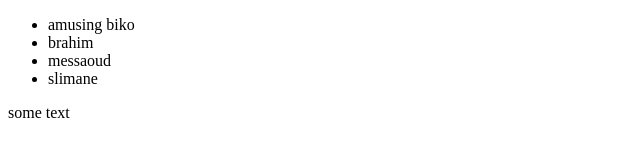
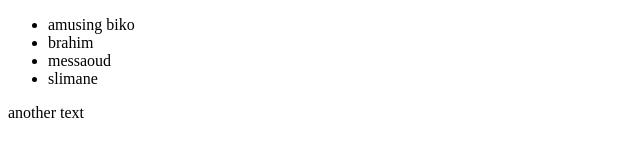
Before and after one commit to abboud-biko/tryGit, a plain HTML site: page index.html in a window 1280 px wide. Shown: the full height of the page, 0-640 px from the left. Drawn offline with Linux system fonts and the light colour scheme.

Commit message:
change the text

```diff
--- a/index.html
+++ b/index.html
@@ -10,6 +10,6 @@
 		<li>messaoud</li>
 		<li>slimane</li>
 	</ul>
-	<p>some text</p>
+	<p>another text</p>
 </body>
 </html>
```
